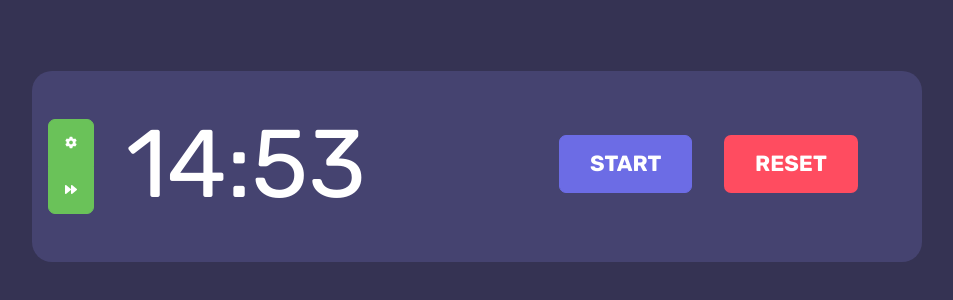
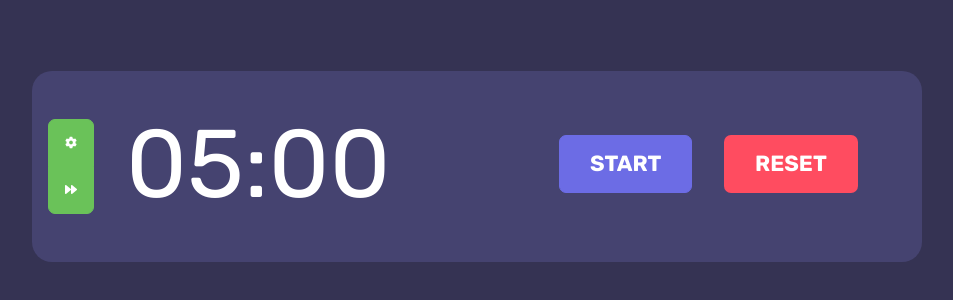
Before and after one commit to revlenuwe/vumdoro, a Vue app: page / in a window 1280 px wide. Shown: the part 234-534 px from the top of the page, without its empty margins (163-1116 px from the left). Built offline with nearby package versions, Linux system fonts and the light colour scheme.

Commit message:
Add basic timer

```diff
--- a/src/views/Home.vue
+++ b/src/views/Home.vue
@@ -10,18 +10,19 @@
                                 <button class="btn btn-success btn-sm"><i class="fas fa-forward"></i></button>
                             </div>
                         </div>
-              <h1 class="text-white display-1 p-3 text-center"><b>14:53</b></h1>
+                        <h1 class="text-white display-1 p-3 text-center">
+                            <b>{{ minutes }}:{{ seconds }}</b>
+                        </h1>
                     </div>
                     <div class="col-md-8 text-white">
                         <div class="d-flex p-5 float-right">
                             <div class="btn-control p-3">
-                  <button class="btn btn-lg btn-primary font-weight-bold f-22">START</button>
+                                <button class="btn btn-lg btn-primary font-weight-bold f-22" @click="startTimer">START</button>
                             </div>
                             <div class="btn-control p-3">
                                 <button class="btn btn-lg btn-default font-weight-bold f-22">RESET</button>
                             </div>
                         </div>
-
                     </div>
                 </div>
             </div>
@@ -33,6 +34,41 @@
 
     export default {
         name: 'Home',
-
+        data() {
+            return {
+              totalTime: 5 * 60,
+              timer: null
+            }
+        },
+        methods: {
+            startTimer() {
+                this.timer = setInterval(() => this.countdown(), 1000);
+            },
+            stopTimer() {
+                clearInterval(this.timer);
+                this.timer = null;
+            },
+            padTime(time) {
+                return (time < 10 ? '0' : '') + time;
+            },
+            countdown() {
+                if (this.totalTime >= 1) {
+                    this.totalTime--;
+                } else {
+                    this.timer = null
+                    this.totalTime = 0;
+                }
+            }
+        },
+        computed: {
+            minutes() {
+                const minutes = Math.floor(this.totalTime / 60);
+                return this.padTime(minutes);
+            },
+            seconds() {
+                const seconds = this.totalTime - (this.minutes * 60);
+                return this.padTime(seconds);
+            }
+        }
     }
 </script>
```
Lines whose indentation alone changed are shown as unchanged.
